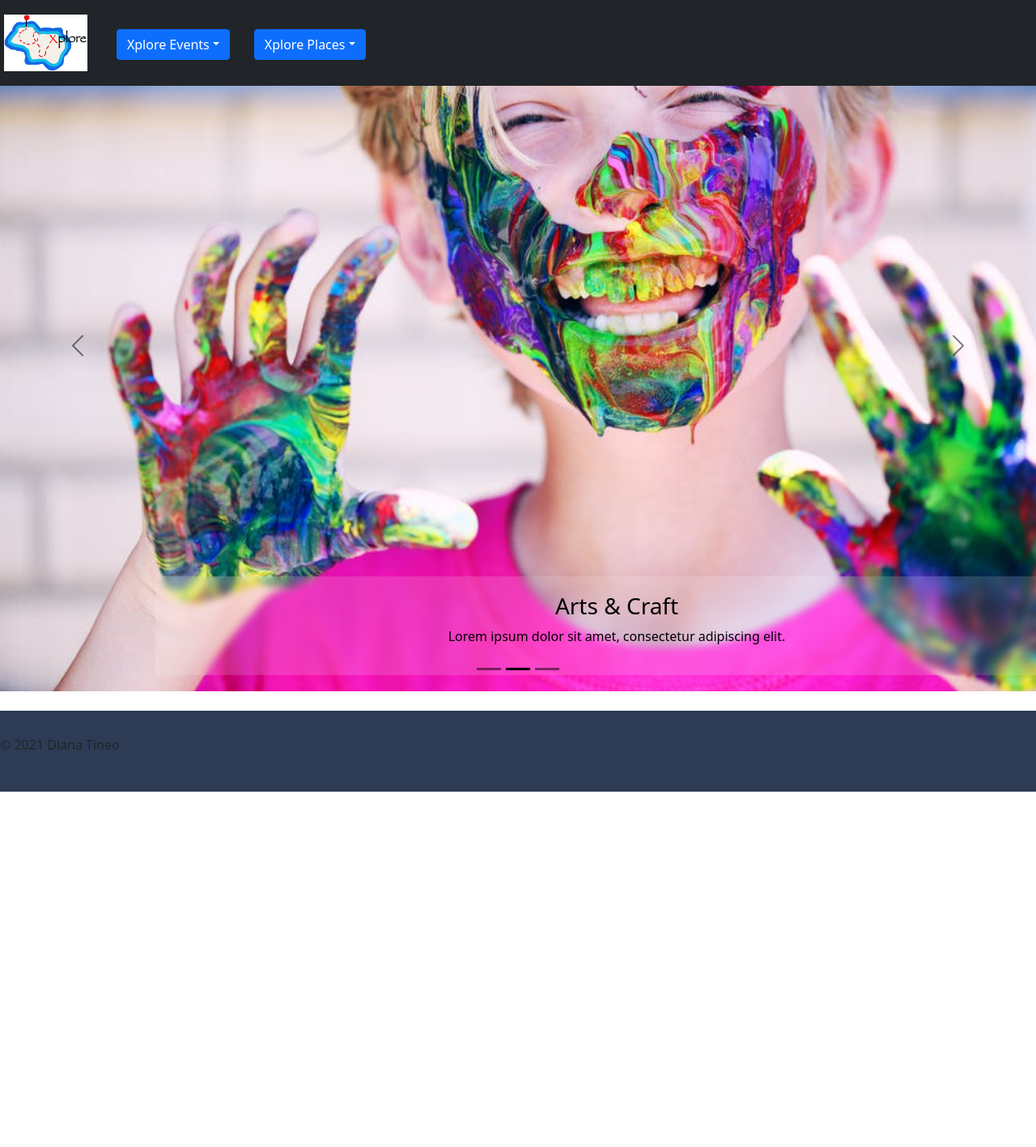
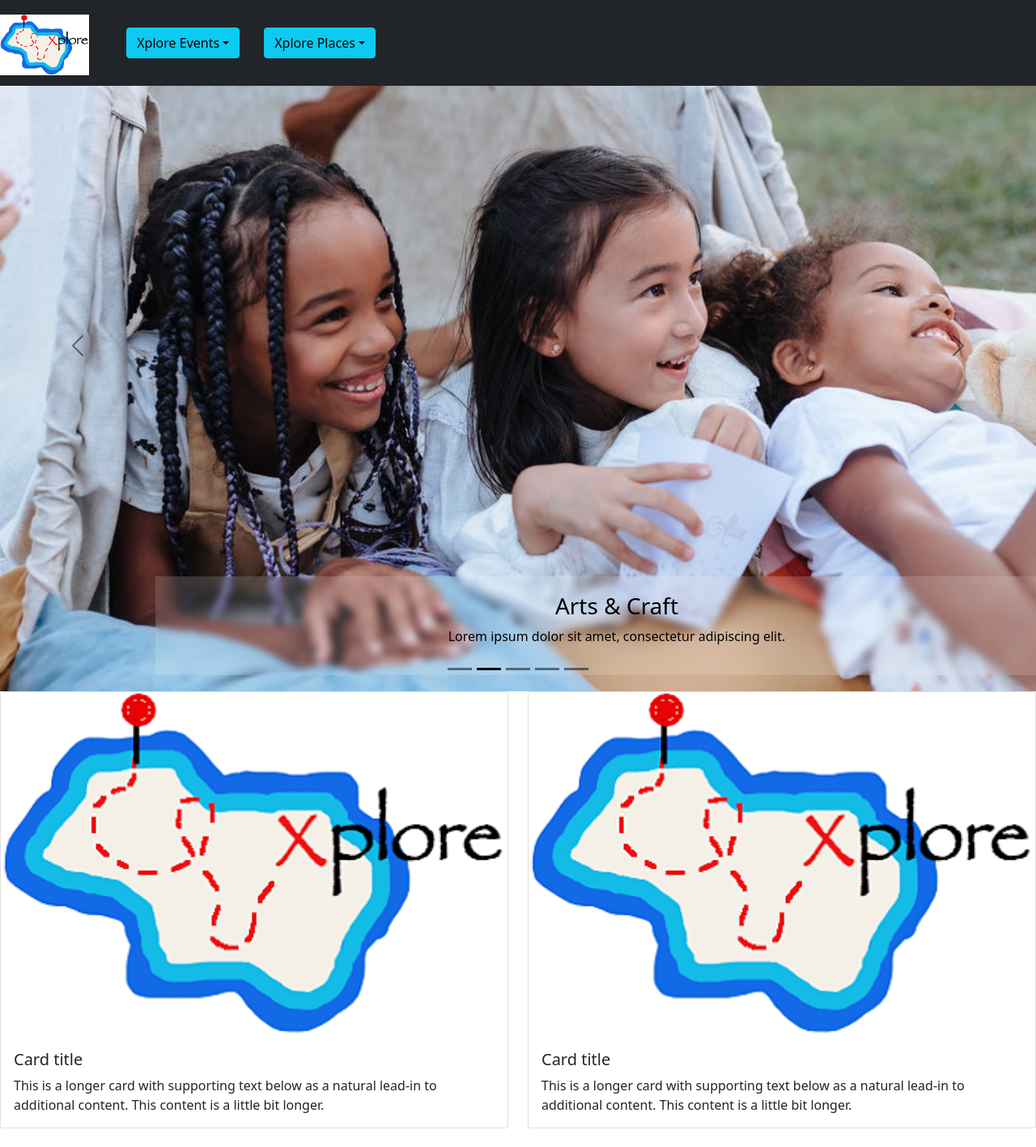
Before and after one commit to Dianase/Playdate, a React (Create React App) app: page / in a window 1280 px wide. Shown: the top 1417 px of the page at 81% size. Before the commit the page ends 978 px from the top, so only its background shows below. Built offline with nearby package versions, Linux system fonts and the light colour scheme.

Commit message:
worked on css

```diff
--- a/src/App.css
+++ b/src/App.css
@@ -4,8 +4,8 @@
   background-color: #282c34;
   display: flex;
   flex-direction: row;
-  justify-content: center;
-  font-size: calc(10px + 2vmin);
+  justify-content: space-around;
+  /* font-size: calc(10px + 2vmin); */
   color: #61dafb;
 
 }
--- a/src/App.js
+++ b/src/App.js
@@ -2,6 +2,7 @@ import React from 'react';
 import './App.css';
 import FixedNav from './components/FixedNav';
 import Hero from './components/Hero';
+import Events from './components/Events';
 import Footer from './components/Footer';
 
 
@@ -11,8 +12,8 @@ function App() {
       <header className="App-header">
         <FixedNav/>
       </header>
-
       <Hero/>
+      <Events/>
       <Footer/>
     </>
   );
--- a/src/components/Events.jsx
+++ b/src/components/Events.jsx
@@ -1,3 +1,21 @@
-function Events(){
-  return <h1>Events</h1>
+import 'bootstrap/dist/css/bootstrap.css'
+import { Row, Card, Col } from 'react-bootstrap'
+
+export default function Events(){
+  return (<Row xs={1} md={2} className="g-4">
+  {Array.from({ length: 4 }).map((_, idx) => (
+    <Col>
+      <Card>
+        <Card.Img variant="top" src="xlogo.png" />
+        <Card.Body>
+          <Card.Title>Card title</Card.Title>
+          <Card.Text>
+            This is a longer card with supporting text below as a natural
+            lead-in to additional content. This content is a little bit longer.
+          </Card.Text>
+        </Card.Body>
+      </Card>
+    </Col>
+  ))}
+</Row>)
 }
--- a/src/components/FixedNav.jsx
+++ b/src/components/FixedNav.jsx
@@ -6,20 +6,20 @@ export default function FixedNav(){
   return(
     <Navbar bg="dark" variant="dark" fixed="top" style={{display:"flex"}}>
       <Navbar.Brand >
-        <img src="xlogo.png" height="80px" style={{padding:"5px" }} />
+        <img src="xlogo.png" alt="Xplore logo a map with red X marks the spot" height="80px" style={{padding:"5px 15px 0px 0px" }} />
       </Navbar.Brand>
       <Dropdown style={{padding:"15px" }} >
-        <Dropdown.Toggle variant="primary" id="dropdown-basic">
+        <Dropdown.Toggle variant="info" id="dropdown-basic">
         Xplore Events
         </Dropdown.Toggle>
         <Dropdown.Menu>
-          <Dropdown.Item href="#/action-1">Educational Activities</Dropdown.Item>
+          <Dropdown.Item href="/Events">Educational Activities</Dropdown.Item>
           <Dropdown.Item href="#/action-2">Sports & Outdoors</Dropdown.Item>
           <Dropdown.Item href="#/action-3">Gaming & Computer</Dropdown.Item>
         </Dropdown.Menu>
       </Dropdown>
       <Dropdown style={{padding:"15px" }} >
-        <Dropdown.Toggle variant="primary" id="dropdown-basic">
+        <Dropdown.Toggle variant="info" id="dropdown-basic">
         Xplore Places
         </Dropdown.Toggle>
         <Dropdown.Menu>
--- a/src/components/Hero.jsx
+++ b/src/components/Hero.jsx
@@ -20,8 +20,8 @@ export default function Hero(){
   <Carousel.Item>
     <img
       className="d-block w-100"
-      src="facepaint.jpg"
-      alt="blonde kid with raimbow color paint on face"
+      src="threelittlegirls.jpg"
+      alt="three young girls inside a teepee smiling and laughing"
     />
     <Carousel.Caption className="container">
       <h3>Arts & Craft</h3>
@@ -39,7 +39,28 @@ export default function Hero(){
       <p>Praesent commodo cursus magna, vel scelerisque nisl consectetur.</p>
     </Carousel.Caption>
   </Carousel.Item>
+  <Carousel.Item>
+    <img
+      className="d-block w-100"
+      src="unicorngirl.jpg"
+      alt="little girl with pink dress holding a unicorn storybook"
+    />
+    <Carousel.Caption className="container">
+      <h3>BookClub & Pretend Play</h3>
+      <p>Praesent commodo cursus magna, vel scelerisque nisl consectetur.</p>
+    </Carousel.Caption>
+  </Carousel.Item>
+  <Carousel.Item>
+    <img
+      className="d-block w-100"
+      src="fingerpaint.jpg"
+      alt="kid with colorful paint all over hands"
+    />
+    <Carousel.Caption className="container">
+      <h3>Skillshare & Workshops</h3>
+      <p>Praesent commodo cursus magna, vel scelerisque nisl consectetur.</p>
+    </Carousel.Caption>
+  </Carousel.Item>
 </Carousel>
-    <img />
   </div>)
 }
--- a/src/components/footer.css
+++ b/src/components/footer.css
@@ -3,7 +3,8 @@
   width: 100%;
   height: 100px;
   align-items: center;
-  background-color: #2E3B55;
+  background-color: #282c34;
   justify-content: space-between;
   bottom:0px;
+  color: azure;
 }
--- a/src/components/hero.css
+++ b/src/components/hero.css
@@ -1,7 +1,5 @@
 
-  .container {
-    background-color: rgba(255, 255, 255, .15);
-  }
+
   .container {
     background-color: rgba(255, 255, 255, .15);
     backdrop-filter: blur(5px);
```
Also changed, not shown: public/threelittlegirls.jpg (added), public/unicorngirl.jpg (added).
